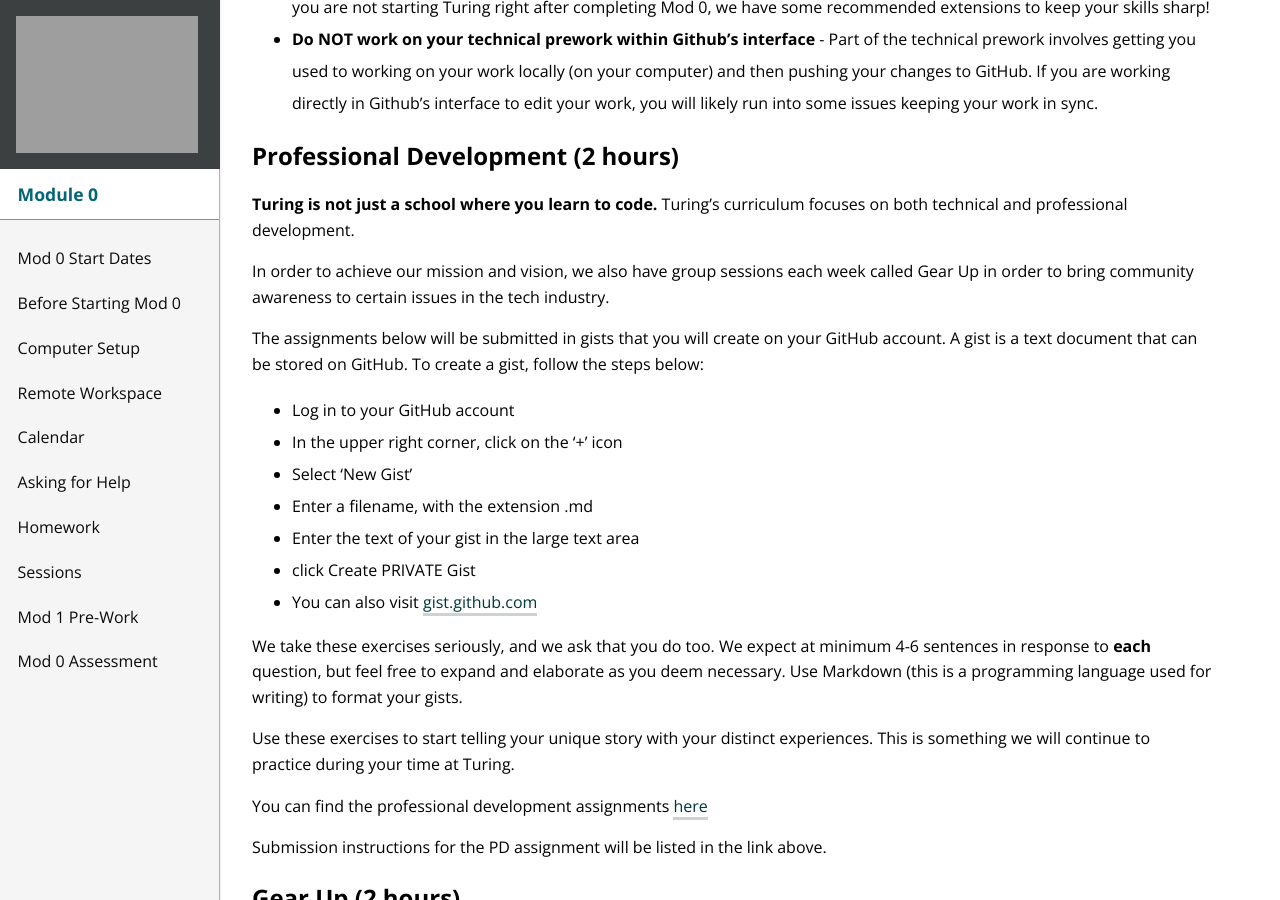
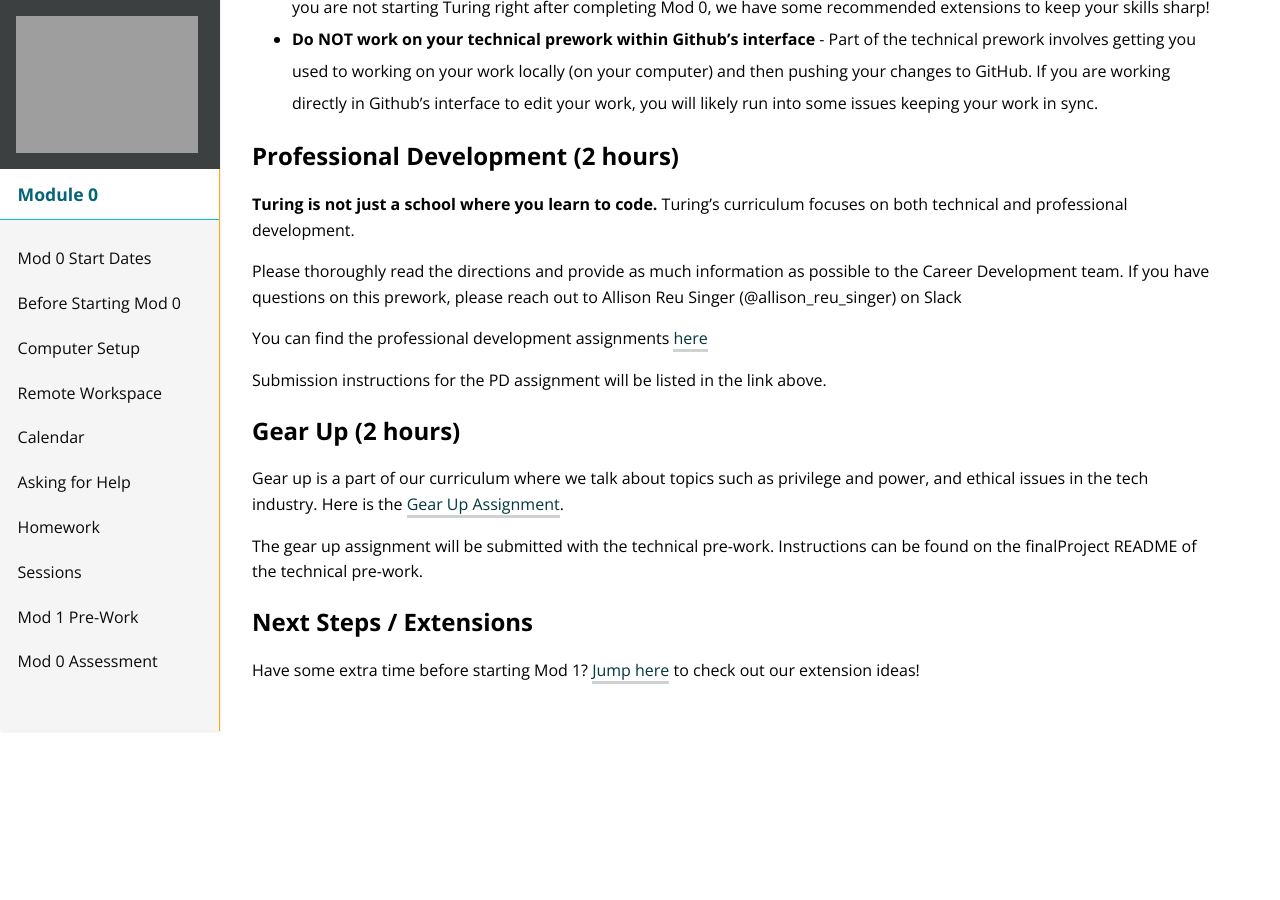
Before and after one commit to turingschool/mod-0-curriculum, a Jekyll site: the page built from prework/index.md, in a window 1280 px wide and 900 px high, scrolled down 1253 px. Built offline with Jekyll 4.4.1, drawn with Linux system fonts in a browser that asks for light colours; nearby versions of some CDN libraries; after the commit the page ends 1984 px from its top, so only the background shows below that.

Commit message:
Adjust pd work

```diff
--- a/prework/index.md
+++ b/prework/index.md
@@ -43,23 +43,9 @@
 
 **Turing is not just a school where you learn to code.** Turing's curriculum focuses on both technical and professional development.
 
-In order to achieve our mission and vision, we also have group sessions each week called Gear Up in order to bring community awareness to certain issues in the tech industry.
+Please thoroughly read the directions and provide as much information as possible to the Career Development team. If you have questions on this prework, please reach out to Allison Reu Singer (@allison_reu_singer) on Slack
 
-The assignments below will be submitted in gists that you will create on your GitHub account. A gist is a text document that can be stored on GitHub. To create a gist, follow the steps below:
-
-* Log in to your GitHub account
-* In the upper right corner, click on the '+' icon
-* Select 'New Gist'
-* Enter a filename, with the extension .md
-* Enter the text of your gist in the large text area
-* click Create PRIVATE Gist
-* You can also visit [gist.github.com](https://gist.github.com/)
-
-We take these exercises seriously, and we ask that you do too. We expect at minimum 4-6 sentences in response to **each** question, but feel free to expand and elaborate as you deem necessary. Use Markdown (this is a programming language used for writing) to format your gists.
-
-Use these exercises to start telling your unique story with your distinct experiences. This is something we will continue to practice during your time at Turing.
-
-You can find the professional development assignments [here](https://github.com/turingschool/career-development-curriculum-site/blob/master/module-1-prework/career_development_mod1_prework.md)
+You can find the professional development assignments [here](https://careerdev.turing.edu/module-1-prework/index)
 
 Submission instructions for the PD assignment will be listed in the link above.
 
```
